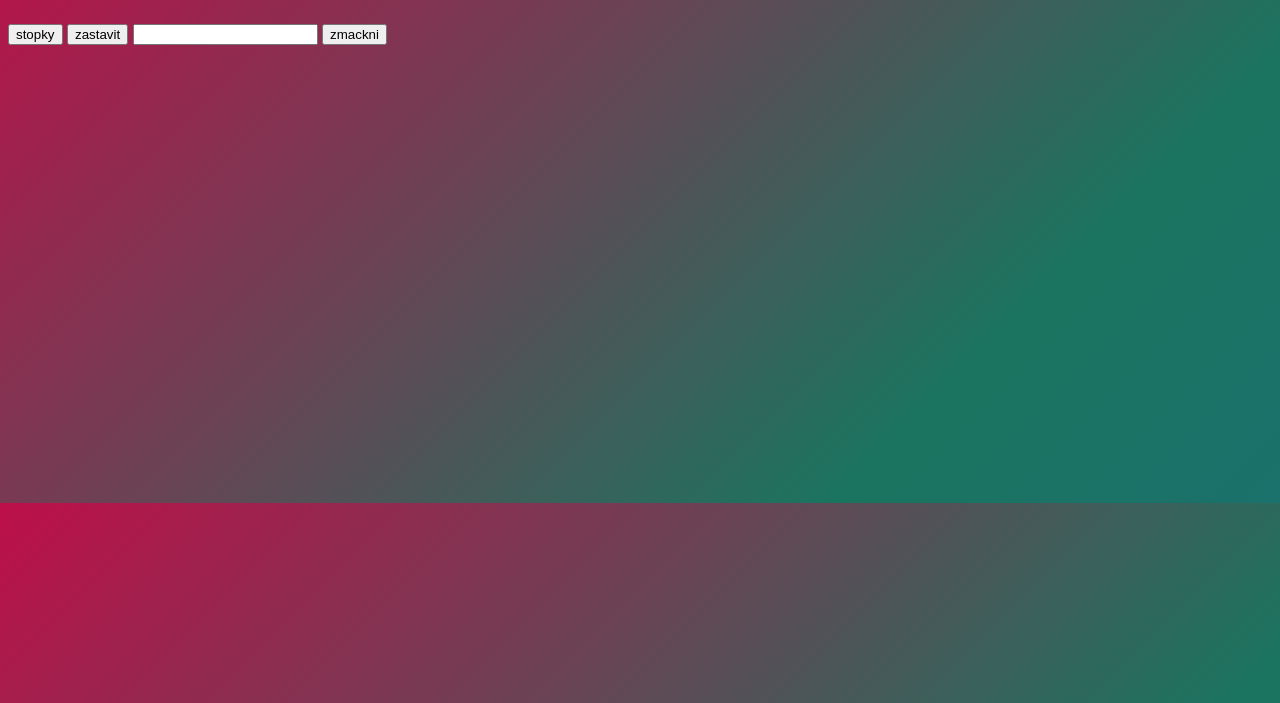
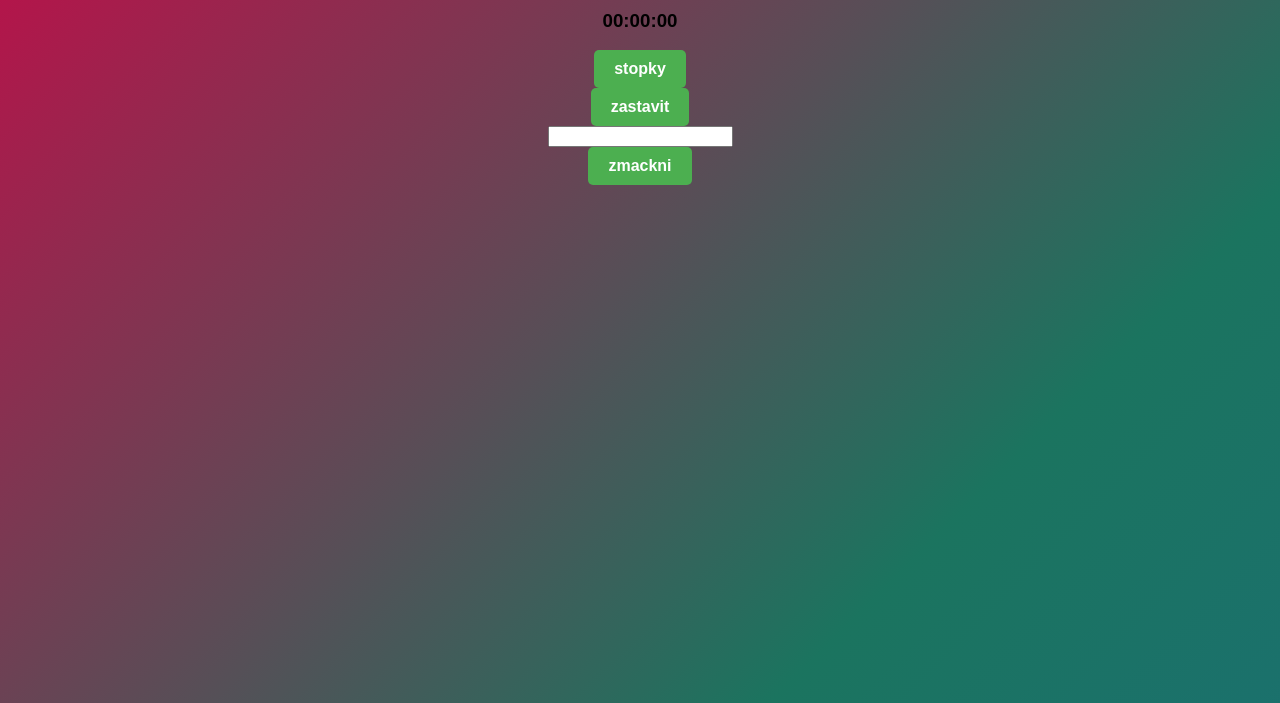
Before and after one commit to michalBezdek/hodiny, a plain HTML site: page hodiny/index.html in a window 1280 px wide. Shown: the part 97-800 px from the top of the page. Drawn offline with Linux system fonts and the light colour scheme.

Commit message:
Update style.css

```diff
--- a/hodiny/style.css
+++ b/hodiny/style.css
@@ -42,5 +42,26 @@
         background-size: 400% 400%;
         animation: gradient 7s ease infinite;
         font-family: Arial, sans-serif;
+      align-items: center;
+      display: flex;
+      flex-direction: column;
 
     }
+button {
+        display: inline-block;
+        padding: 10px 20px;
+        font-size: 16px;
+        font-weight: bold;
+        color: #ffffff;
+        background-color: #4caf50;
+        border: none;
+        border-radius: 5px;
+        cursor: pointer;
+        text-align: center;
+        text-decoration: none;
+        transition: background-color 0.3s;
+      }
+
+      button:hover {
+        background-color: #45a049;
+      }
```
